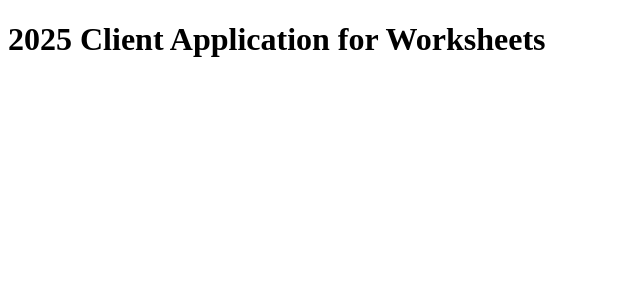
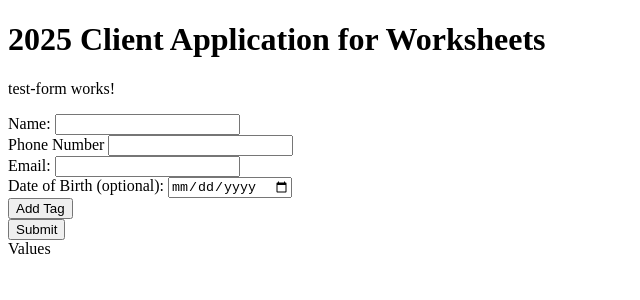
Before and after one commit to ulestrange/angularWS, an Angular app: page /form in a window 1280 px wide. Before the commit this address led to /. Shown: the top 300 px of the page, without its empty margins (0-640 px from the left). Built offline with nearby package versions, Linux system fonts and the light colour scheme.

Commit message:
ReactiveFormWSFinished

```diff
--- a/src/app/app.routes.ts
+++ b/src/app/app.routes.ts
@@ -1,9 +1,11 @@
 import { Routes } from '@angular/router';
 import { Home } from './home/home';
 import { Users } from './users/users';
+import { TestForm } from './test-form/test-form';
 
 export const routes: Routes = [
     {path: '', component: Home},
     {path: 'home', redirectTo: '/'},
     {path: 'user-list', component: Users},
+    {path: 'form', component: TestForm},
     ];
--- /dev/null
+++ b/src/app/test-form/test-form.html
@@ -0,0 +1,73 @@
+<p>test-form works!</p>
+
+<!-- <label for="username">User Name: </label>
+<input id="username" type="text" [formControl]="userName">
+
+<label for="dob">Date of Birth </label>
+<input id="dob" type="date" [formControl]="dob">
+
+<p>Current Value {{userName.value}}</p>
+
+<p>Current Value {{dob.value | date}}</p>
+
+<button type="button" (click)="updateName()">Update Name</button> -->
+
+
+<form [formGroup]="userForm" (ngSubmit)="onSubmit()" class="user-form">
+  <div>
+    <label for="name">Name: </label>
+    <input id="name" type="text" formControlName="name" />
+  </div>
+  <div>
+    <label for="phonenumber">
+      Phone Number </label>
+    <input type="tel" formControlName="phonenumber" id="phonenumber" />
+  </div>
+  <div>
+    <label for="email">
+      Email: </label>
+    <input type="email" formControlName="email" id="email" />
+  </div>
+  <div>
+
+    <label for="dob">
+      Date of Birth (optional): </label>
+    <input type="date" formControlName="dob" id="dob" />
+
+  </div>
+
+
+  <div formArrayName="tags">
+
+    @for(tag of tags.controls; track i ; let i=$index;)
+    {
+    <div>
+      <label for="tag-{{i}}">Tag {{i+1}}:</label>
+      <input [formControlName]="i" placeholder="Enter tag" id="tag-{{i}}" />
+      <button type="button" (click)="removeTag(i)">Remove</button>
+    </div>
+  }
+    <button type="button" (click)="addTag()">Add Tag</button>
+  </div>
+
+
+  <!-- <button type="button" (click)="addTag()">Add Tag</button> -->
+  <button type="submit">Submit</button>
+</form>
+
+<div>Values
+  <p>{{userForm.get('name')?.value}}</p>
+  <p>{{userForm.get('phonenumber')?.value}}</p>
+  <p>{{userForm.get('email')?.value}}</p>
+  <p>{{userForm.get('dob')?.value | date}}</p>
+</div>
+
+  <!-- <div formArrayName="tags">
+    @for (tag of tags.controls; track tag ; let i=$index; ){
+    <div>  </div> [formControlName]="i">
+      <label for="tag-{{i}}">tag {{i+1}}:</label>
+      <input id="tag-{{i}}" type="text" formControlName="tag">
+    </div>
+    }
+
+  </div> -->
--- /dev/null
+++ b/src/app/test-form/test-form.ts
@@ -0,0 +1,65 @@
+import { Component } from '@angular/core';
+import {DatePipe } from '@angular/common'
+import { FormArray, FormBuilder, FormControl, FormGroup, FormsModule, ReactiveFormsModule } from '@angular/forms';
+
+@Component({
+  selector: 'app-test-form',
+  imports: [ReactiveFormsModule, FormsModule, DatePipe],
+  templateUrl: './test-form.html',
+  styleUrl: './test-form.scss'
+})
+export class TestForm {
+
+
+//   userName = new FormControl('fdafd');
+
+//   dob = new FormControl('')
+
+// updateName() {
+//     this.userName.setValue(this.userName.value + ' is the greatest');
+//   }
+
+
+
+// userForm  = new FormGroup (
+//   {
+//     name: new FormControl(''),
+//     phonenumber: new FormControl(''),
+//     email: new FormControl(''),
+//     dob: new FormControl(null)
+//   }
+// )
+
+
+
+  private fb = new FormBuilder();
+
+  userForm = this.fb.group({
+    name: [''],
+    phonenumber: [''],
+    email: [],
+    dob: [null],
+    tags:this.fb.array([])
+  });
+
+  onSubmit() {
+    console.log('forms submitted with ');
+    console.table(this.userForm.value);
+  }
+
+
+    addTag(): void {
+    const tagControl = this.fb.control('');
+    this.tags.push(tagControl);
+  }
+
+    get tags(): FormArray {
+    return this.userForm.get('tags') as FormArray;
+  }
+
+    removeTag(index: number): void {
+    this.tags.removeAt(index);
+  }
+
+
+}
--- a/src/app/users/user.interface.ts
+++ b/src/app/users/user.interface.ts
@@ -4,6 +4,7 @@ export interface User {
     phonenumber: string;
     email: string;
     dob?: Date;
+    tags: string[];
     dateJoined?: Date,
     lastUpdated?: Date
 }
```
Also changed, not shown: src/app/test-form/test-form.scss (added), 1 other file (tests, documents, lock files or other folders).
